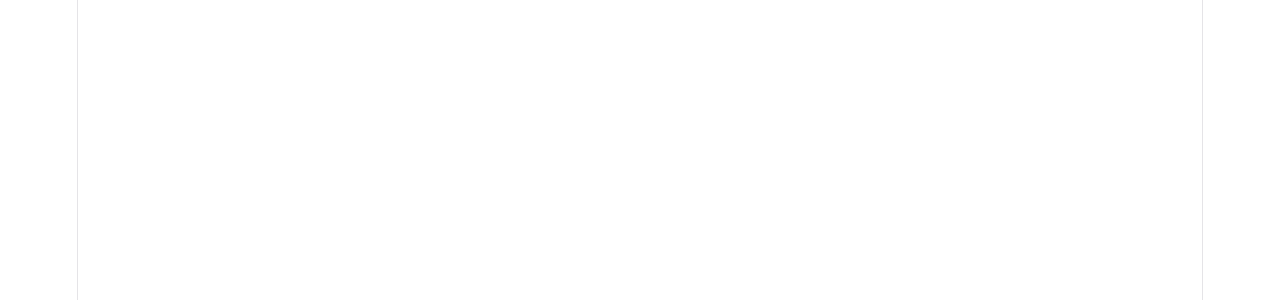
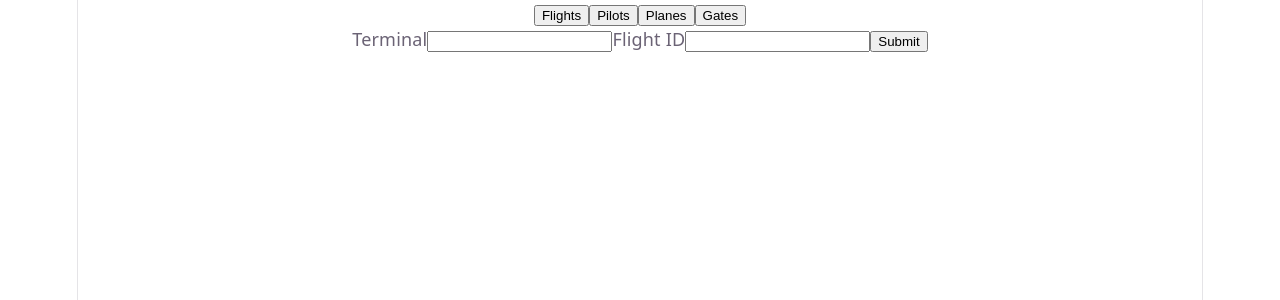
Before and after one commit to jeremy87lee/API_PROJECT, a React (Vite) app in the folder flight-frontend/: page /create-gate in a window 1280 px wide. Before the commit this address had no page. Shown: the top 300 px of the page. Built offline with nearby package versions, Linux system fonts and the light colour scheme.

Commit message:
Gate creation

```diff
--- a/flight-frontend/src/App.jsx
+++ b/flight-frontend/src/App.jsx
@@ -15,6 +15,7 @@
 import UpdatePilot from './update-pilot'
 import CreatePlane from './create-plane'
 import UpdatePlane from './update-plane'
+import CreateGate from './create-gate'
 
 function App() {
   const [count, setCount] = useState(0)
@@ -33,6 +34,7 @@
         <Route path="/update-pilot" element={<UpdatePilot />} />
         <Route path="/create-plane" element={< CreatePlane />} />
         <Route path="update-plane" element={< UpdatePlane />} />
+        <Route path="/create-gate" element={< CreateGate />} />
       </Routes>
     </BrowserRouter>
   )
--- a/flight-frontend/src/Gates.jsx
+++ b/flight-frontend/src/Gates.jsx
@@ -11,6 +11,7 @@
     const [perPage,setPerPage] = useState(3)
     const [totalPages,setTotalPages] = useState(1)
     const [sort,setSort] = useState("")
+    const isAdmin = localStorage.getItem("isAdmin")
 
     const fetch = async() => {
         const params = new URLSearchParams()
@@ -51,6 +52,9 @@
                 ))}
             </ul>
             <div>
+                {isAdmin && <button onClick={() => {navigate("/create-gate")}}>Create Gate</button>}
+            </div>
+            <div>
                 <button disabled={page <= 1} onClick={() => {setPage(page-1)}}>Previous</button>
                 <spam>page {page} of {totalPages}</spam>
                 <button disabled={page >= totalPages} onClick={() => {setPage(page+1)}}>Next</button>
--- /dev/null
+++ b/flight-frontend/src/create-gate.jsx
@@ -0,0 +1,45 @@
+import { useState } from "react";
+import { useNavigate } from "react-router-dom";
+import { apiFetch } from "./api";
+import NavBar from "./navBar";
+
+function CreateGate(){
+    const [terminal,setTerminal] = useState("")
+    const [flightID,setFlightID] = useState()
+    const navigate = useNavigate()
+    const [msg,setMsg] = useState("")
+
+    const fetch = async(e) => {
+        e.preventDefault()
+        const response = await apiFetch("/create_gate",{
+            method:"POST",
+            body: JSON.stringify({
+                "terminal":terminal,
+                "flight_id":flightID
+            })
+        })
+        if(response.ok){
+            alert("Gate created!")
+            navigate("/gates")
+        }else{
+            const resp = await response.json()
+            setMsg(resp.message)
+        }
+    }
+    return(
+        <div>
+            <NavBar />
+            <div>
+                <form onSubmit={fetch}>
+                    <label>Terminal</label>
+                    <input value={terminal} onChange={(e) => {setTerminal(e.target.value)}}/>
+                    <label>Flight ID</label>
+                    <input value={flightID} onChange={(e) => {setFlightID(e.target.value)}}/>
+                    <button type="submit">Submit</button>
+                </form>
+            </div>
+            {msg && <p>{msg}</p>}
+        </div>
+    )
+}
+export default CreateGate;
```
Also changed, not shown: 1 other file (tests, documents, lock files or other folders).
